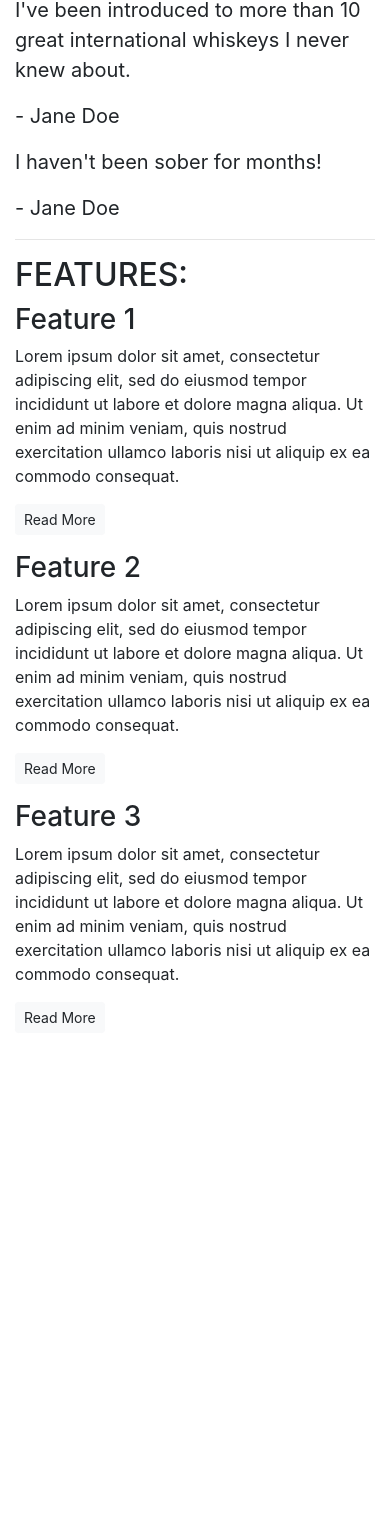
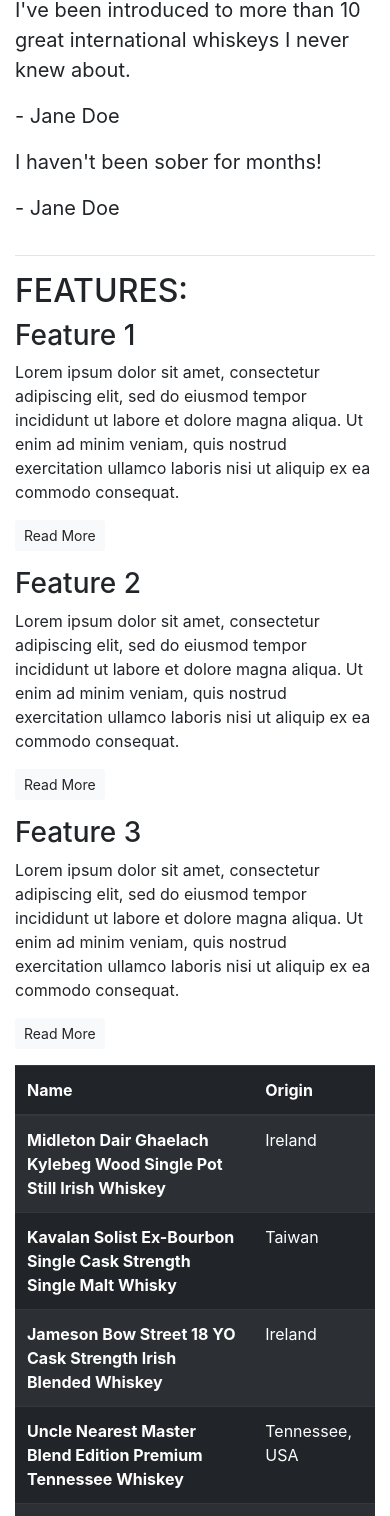
Before and after one commit to Huddy2022/Bootstrap, a plain HTML site: page index.html in a window 390 px wide. Shown: the part 484-2000 px from the top of the page. Before the commit the page ends 1533 px from the top, so only its background shows below. Drawn offline with nearby package versions, Linux system fonts and the light colour scheme.

Commit message:
add table and add responsiveness to the article

```diff
--- a/index.html
+++ b/index.html
@@ -12,57 +12,132 @@
 <body>
     <article class="container">
         <!-- Callout -->
+        <div class="row">
+            <div class="col-12">
                 <section class="callout">
                     <h1>The finest whiskeys delivered to your doorstep.</h1>
-            <p>Sign up today to start receiving the world's best whiskeys every month. <s>$19.99</s><strong><mark>First
+                    <p>Sign up today to start receiving the world's best whiskeys every month.
+                        <s>$19.99</s><strong><mark>First
                                 one is free!</mark></strong></p>
-            <p class="text-muted"><small>You must be 18 to use our service. Please, drink responsibly.</small></p>
+                    <p class="text-muted"><small>You must be 18 to use our service. Please, drink responsibly.</small>
+                    </p>
                     <button class="btn btn-success btn-lg">Sign up</button>
                 </section>
+            </div>
+        </div>
         <!-- /.callout -->
         <hr>
 
         <!-- Quotes -->
         <section class="quotes">
+            <div class="row">
+                <div class="col-12">
                     <h2 class="text-uppercase">Quotes:</h2>
+                </div>
+            </div>
+            <div class="row">
+                <div class="col-12 col-md-6">
                     <blockquote class="blockquote">
                         <p>I've been introduced to more than 10 great international whiskeys I never knew about.</p>
                         <p>- Jane Doe</p>
                     </blockquote>
+                </div>
+                <div class="col-12 col-md-6">
                     <blockquote class="blockquote">
                         <p>I haven't been sober for months!</p>
                         <p>- Jane Doe</p>
                     </blockquote>
+                </div>
+            </div>
         </section>
         <!-- /.quotes -->
         <hr>
 
         <!-- Features -->
         <section class="features">
+            <div class="row">
+                <div class="col-12">
                     <h2 class="text-uppercase">Features:</h2>
+                </div>
+            </div>
+            <div class="row">
+                <div class="col-12 col-md-6 col-lg-4">
                     <div class="feature">
                         <h3>Feature 1</h3>
-                <p>Lorem ipsum dolor sit amet, consectetur adipiscing elit, sed do eiusmod tempor incididunt ut labore
-                    et dolore magna aliqua. Ut enim ad minim veniam, quis nostrud exercitation ullamco laboris nisi ut
+                        <p>Lorem ipsum dolor sit amet, consectetur adipiscing elit, sed do eiusmod tempor incididunt ut
+                            labore
+                            et dolore magna aliqua. Ut enim ad minim veniam, quis nostrud exercitation ullamco laboris
+                            nisi
+                            ut
                             aliquip ex ea commodo consequat.</p>
                         <p><a class="btn btn-sm btn-light" href="">Read More</a></p>
                     </div>
+                </div>
+                <div class="col-12 col-md-6 col-lg-4">
                     <div class="feature">
                         <h3>Feature 2</h3>
-                <p>Lorem ipsum dolor sit amet, consectetur adipiscing elit, sed do eiusmod tempor incididunt ut labore
-                    et dolore magna aliqua. Ut enim ad minim veniam, quis nostrud exercitation ullamco laboris nisi ut
+                        <p>Lorem ipsum dolor sit amet, consectetur adipiscing elit, sed do eiusmod tempor incididunt ut
+                            labore
+                            et dolore magna aliqua. Ut enim ad minim veniam, quis nostrud exercitation ullamco laboris
+                            nisi
+                            ut
                             aliquip ex ea commodo consequat.</p>
                         <p><a class="btn btn-sm btn-light" href="">Read More</a></p>
                     </div>
+                </div>
+                <div class="col-12 d-md-none d-lg-block col-lg-4">
                     <div class="feature">
                         <h3>Feature 3</h3>
-                <p>Lorem ipsum dolor sit amet, consectetur adipiscing elit, sed do eiusmod tempor incididunt ut labore
-                    et dolore magna aliqua. Ut enim ad minim veniam, quis nostrud exercitation ullamco laboris nisi ut
+                        <p>Lorem ipsum dolor sit amet, consectetur adipiscing elit, sed do eiusmod tempor incididunt ut
+                            labore
+                            et dolore magna aliqua. Ut enim ad minim veniam, quis nostrud exercitation ullamco laboris
+                            nisi
+                            ut
                             aliquip ex ea commodo consequat.</p>
                         <p><a class="btn btn-sm btn-light" href="">Read More</a></p>
                     </div>
+                </div>
+            </div>
         </section>
         <!-- /.features -->
+        <!-- Monthly favorites-->
+        <section>
+            <div class="row">
+                <div class="col-12">
+                    <table class="table table-striped table-dark">
+                        <thead>
+                            <tr>
+                                <th scope="col">Name</th>
+                                <th scope="col">Origin</th>
+                            </tr>
+                        </thead>
+                        <tbody>
+                            <tr>
+                                <th scope="row">Midleton Dair Ghaelach Kylebeg Wood Single Pot Still Irish Whiskey</th>
+                                <td>Ireland</td>
+                            </tr>
+                            <tr>
+                                <th scope="row">Kavalan Solist Ex-Bourbon Single Cask Strength Single Malt Whisky</th>
+                                <td>Taiwan</td>
+                            </tr>
+                            <tr>
+                                <th scope="row">Jameson Bow Street 18 YO Cask Strength Irish Blended Whiskey</th>
+                                <td>Ireland</td>
+                            </tr>
+                            <tr>
+                                <th scope="row">Uncle Nearest Master Blend Edition Premium Tennessee Whiskey</th>
+                                <td>Tennessee, USA</td>
+                            </tr>
+                            <tr>
+                                <th scope="row">Wild Turkey Rare Breed Barrel Proof Kentucky Straight Rye Whiskey</th>
+                                <td>Kentucky, USA</td>
+                            </tr>
+                        </tbody>
+                    </table>
+                </div>
+            </div>
+        </section>
+        <!-- /.Monthly favorites-->
     </article>
 </body>
 
```
Lines whose indentation alone changed are shown as unchanged.
